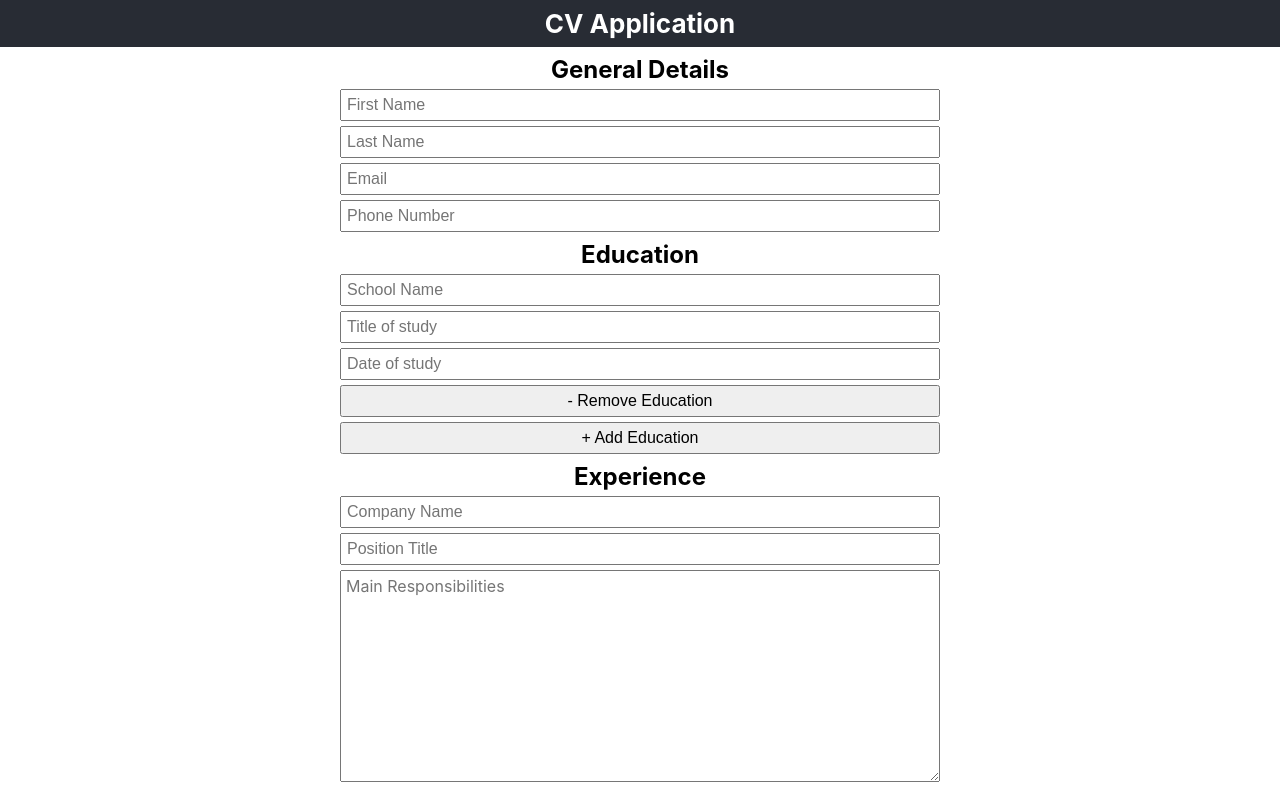
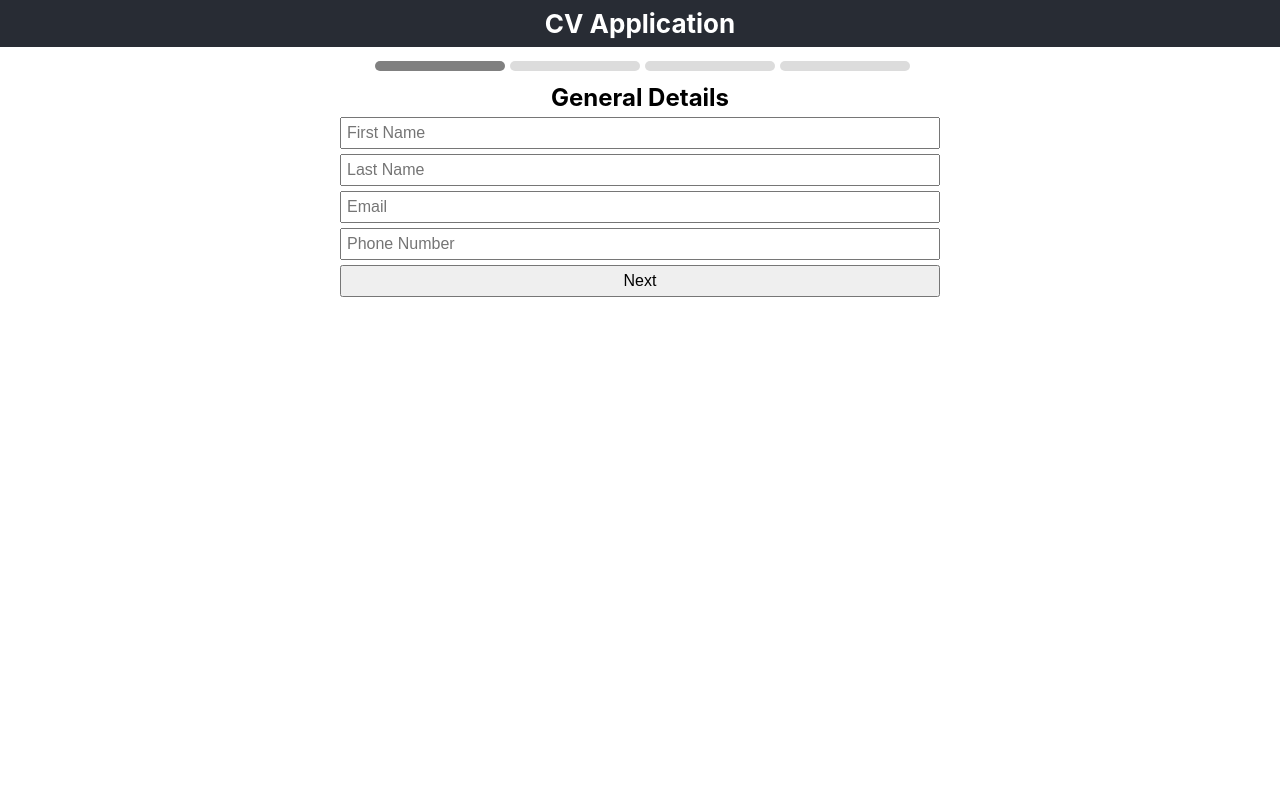
Before and after one commit to Ndosie/cv-app, a React (Create React App) app: page / in a window 1280 px wide. Shown: the top 785 px of the page. Built offline with nearby package versions, Linux system fonts and the light colour scheme.

Commit message:
Added steps feature

```diff
--- a/src/App.js
+++ b/src/App.js
@@ -2,9 +2,11 @@ import "./styles/App.css";
 import Education from "./components/Education";
 import General from "./components/General";
 import Experience from "./components/Experience";
+import Review from "./components/Review";
 import { useState } from "react";
 
 function App() {
+  const [step, setStep] = useState(1);
   const [formData, setFormData] = useState({
     first_name: "",
     last_name: "",
@@ -21,6 +23,14 @@ function App() {
       },
     ],
   });
+
+  const nextStep = () => {
+    setStep(step + 1);
+  };
+
+  const prevStep = () => {
+    setStep(step - 1);
+  };
 
   const handleChange = (e) => {
     setFormData({ ...formData, [e.target.name]: e.target.value });
@@ -65,20 +75,39 @@ function App() {
   return (
     <div className="container">
       <h1 className="App-header">CV Application</h1>
-      <General formData={formData} handleChange={handleChange} />
+      <div className="steps">
+        <span className={step === 1 ? "current" : ""}></span>
+        <span className={step === 2 ? "current" : ""}></span>
+        <span className={step === 3 ? "current" : ""}></span>
+        <span className={step === 4 ? "current" : ""}></span>
+      </div>
+      {step === 1 ? (
+        <General
+          formData={formData}
+          nextStep={nextStep}
+          handleChange={handleChange}
+        />
+      ) : step === 2 ? (
         <Education
           formData={formData}
+          prevStep={prevStep}
+          nextStep={nextStep}
           handleArrayChange={handleArrayChange}
           addItem={addItem}
           removeItem={removeItem}
         />
+      ) : step === 3 ? (
         <Experience
           formData={formData}
+          prevStep={prevStep}
+          nextStep={nextStep}
           handleArrayChange={handleArrayChange}
           addItem={addItem}
           removeItem={removeItem}
         />
-      <button>Submit</button>
+      ) : (
+        <Review formData={formData} prevStep={prevStep} />
+      )}
     </div>
   );
 }
--- a/src/components/Education.js
+++ b/src/components/Education.js
@@ -1,4 +1,11 @@
-function Education({ formData, handleArrayChange, addItem, removeItem }) {
+function Education({
+  formData,
+  prevStep,
+  nextStep,
+  handleArrayChange,
+  addItem,
+  removeItem,
+}) {
   return (
     <div className="education">
       <h2>Education</h2>
@@ -37,6 +44,10 @@ function Education({ formData, handleArrayChange, addItem, removeItem }) {
         </div>
       ))}
       <button onClick={() => addItem("education")}>+ Add Education</button>
+      <div className="buttons">
+        <button onClick={() => prevStep()}>Back</button>
+        <button onClick={() => nextStep()}>Next</button>
+      </div>
     </div>
   );
 }
--- a/src/components/Experience.js
+++ b/src/components/Experience.js
@@ -1,4 +1,4 @@
-function Experience({ formData, handleArrayChange, addItem, removeItem }) {
+function Experience({ formData, prevStep, nextStep, handleArrayChange, addItem, removeItem }) {
   return (
     <div className="experience">
       <h2>Experience</h2>
@@ -57,6 +57,10 @@ function Experience({ formData, handleArrayChange, addItem, removeItem }) {
         </div>
       ))}
       <button onClick={() => addItem("experience")}>+ Add Experience</button>
+      <div className="buttons">
+        <button onClick={() => prevStep()}>Back</button>
+        <button onClick={() => nextStep()}>Next</button>
+      </div>
     </div>
   );
 }
--- a/src/components/General.js
+++ b/src/components/General.js
@@ -1,6 +1,4 @@
-import "../styles/General.css";
-
-function General({ formData, handleChange }) {
+function General({ formData, nextStep, handleChange }) {
   return (
     <div className="general">
       <h2>General Details</h2>
@@ -32,6 +30,7 @@ function General({ formData, handleChange }) {
         onChange={handleChange}
         placeholder="Phone Number"
       />
+      <button onClick={() => nextStep()}>Next</button>
     </div>
   );
 }
--- /dev/null
+++ b/src/components/Review.js
@@ -0,0 +1,10 @@
+function Review({ formData, prevStep }) {
+  return (
+    <>
+      <button onClick={() => prevStep()}>Back</button>
+      <button>Print</button>
+    </>
+  );
+}
+
+export default Review;
--- a/src/styles/App.css
+++ b/src/styles/App.css
@@ -56,3 +56,22 @@ input[type="date"] {
 button {
   width: 600px;
 }
+
+.steps span {
+  display: inline-block;
+  height: 10px;
+  width: 130px;
+  background-color: gainsboro;
+  margin-left: 5px;
+  border-radius: 8px;
+}
+
+span.current {
+  background-color: gray;
+}
+
+.education div.buttons,
+.experience div.buttons {
+  display: flex;
+  flex-direction: row;
+}
```
Also changed, not shown: src/styles/General.css (deleted). Lines whose indentation alone changed are shown as unchanged.
